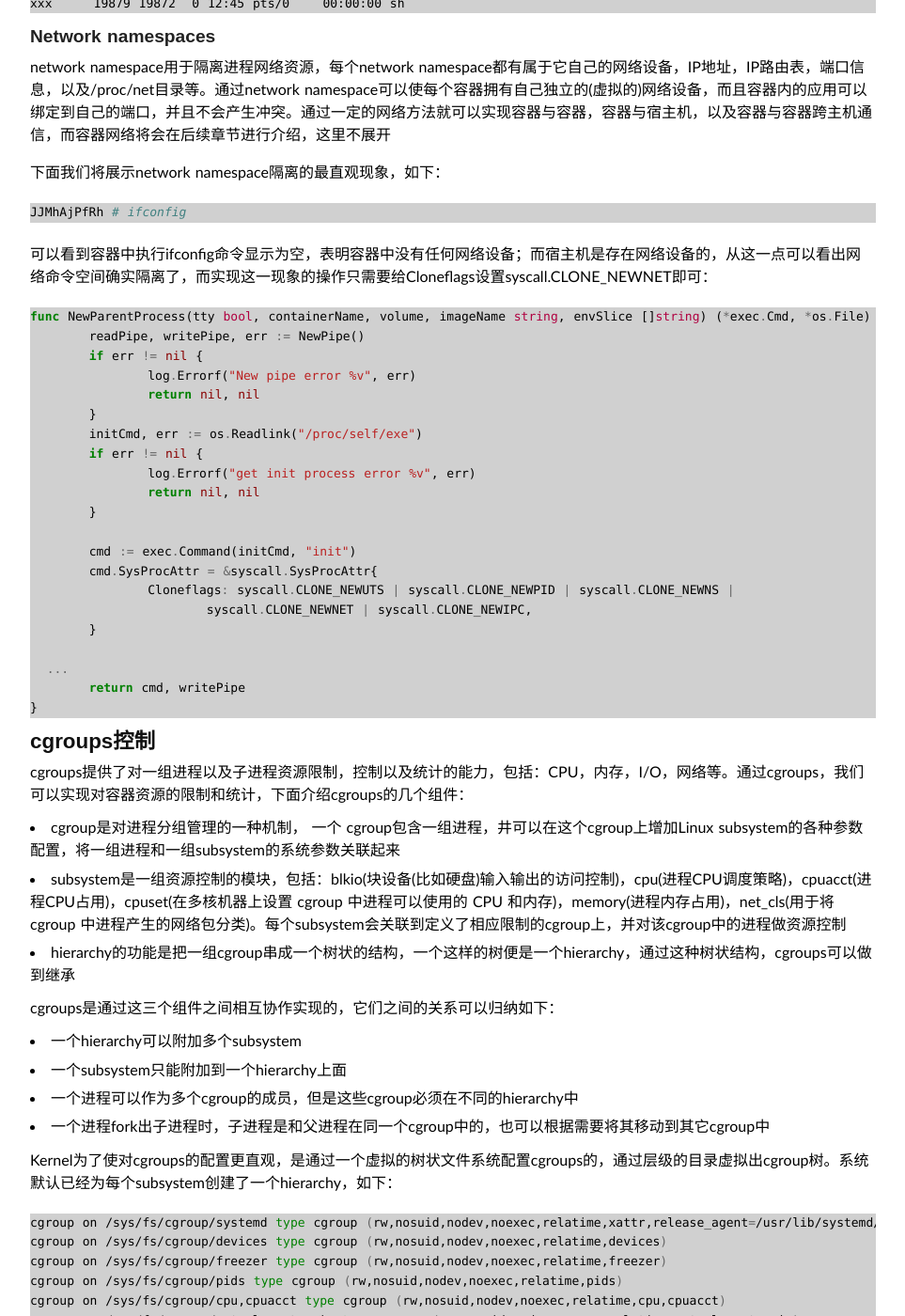
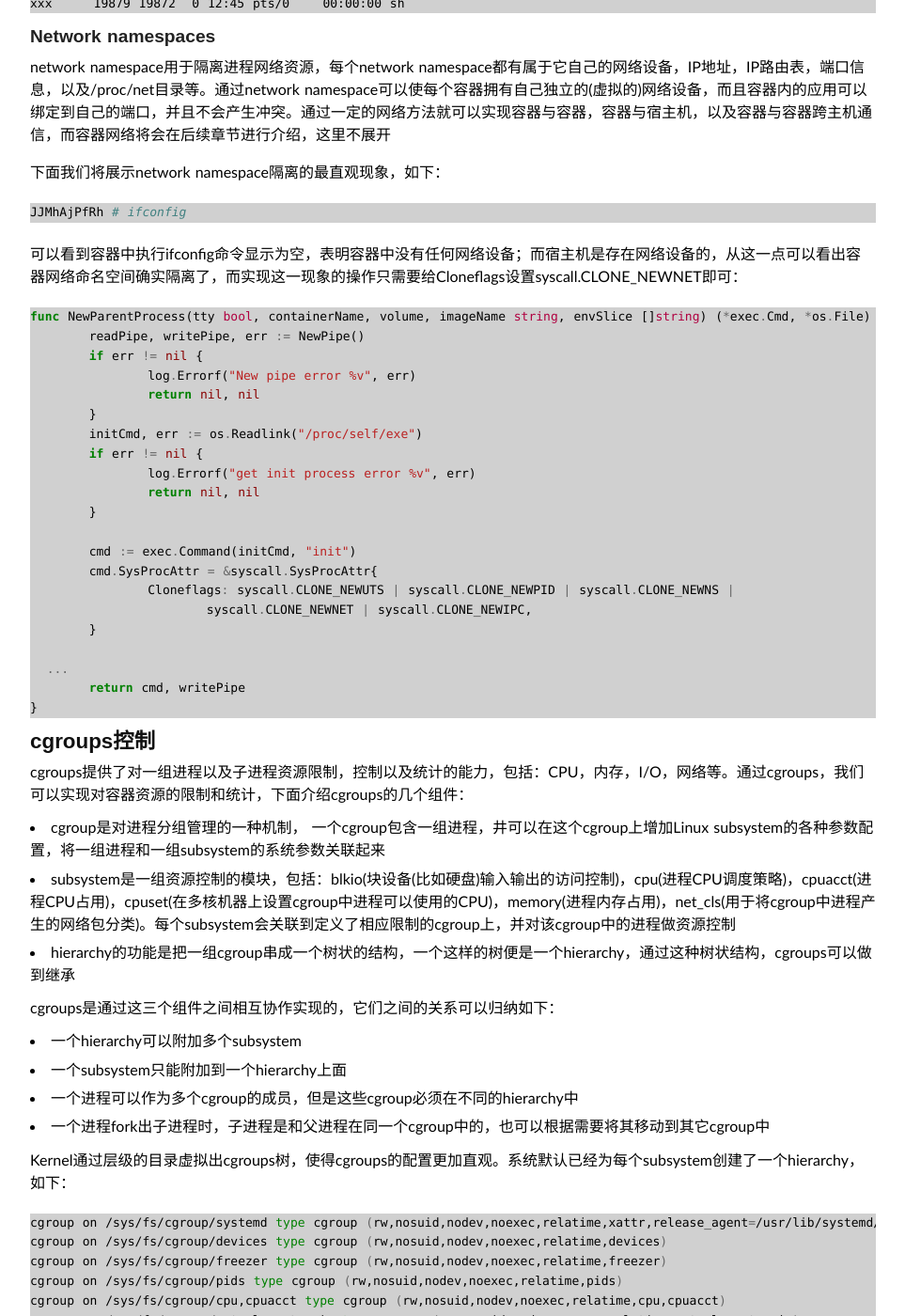
Before and after one commit to duyanghao/duyanghao.github.io, a Jekyll site: the page built from _posts/2020-11-2-sample-container-runtime.md, in a window 1280 px wide and 1400 px high, scrolled down 15750 px. Shown: the whole window at 94% size, without its empty margins (158-1121 px from the left). Built offline with Jekyll 4.4.1, drawn with Linux system fonts in a browser that asks for light colours; some web fonts are replaced; comment, search, counter and statistics services are not loaded.

Commit message:
update README.md
Signed-off-by: duyanghao <1294057873@qq.com>

````diff
--- a/_posts/2020-11-2-sample-container-runtime.md
+++ b/_posts/2020-11-2-sample-container-runtime.md
@@ -674,7 +674,7 @@ network namespace用于隔离进程网络资源，每个network namespace都有
 JJMhAjPfRh # ifconfig
 ```
 
-可以看到容器中执行ifconfig命令显示为空，表明容器中没有任何网络设备；而宿主机是存在网络设备的，从这一点可以看出网络命令空间确实隔离了，而实现这一现象的操作只需要给Cloneflags设置syscall.CLONE_NEWNET即可：
+可以看到容器中执行ifconfig命令显示为空，表明容器中没有任何网络设备；而宿主机是存在网络设备的，从这一点可以看出容器网络命名空间确实隔离了，而实现这一现象的操作只需要给Cloneflags设置syscall.CLONE_NEWNET即可：
 
 ```go
 func NewParentProcess(tty bool, containerName, volume, imageName string, envSlice []string) (*exec.Cmd, *os.File) {
@@ -704,8 +704,8 @@ func NewParentProcess(tty bool, containerName, volume, imageName string, envSlic
 
 cgroups提供了对一组进程以及子进程资源限制，控制以及统计的能力，包括：CPU，内存，I/O，网络等。通过cgroups，我们可以实现对容器资源的限制和统计，下面介绍cgroups的几个组件：
 
-* cgroup是对进程分组管理的一种机制， 一个 cgroup包含一组进程，井可以在这个cgroup上增加Linux subsystem的各种参数配置，将一组进程和一组subsystem的系统参数关联起来
-* subsystem是一组资源控制的模块，包括：blkio(块设备(比如硬盘)输入输出的访问控制)，cpu(进程CPU调度策略)，cpuacct(进程CPU占用)，cpuset(在多核机器上设置 cgroup 中进程可以使用的 CPU 和内存)，memory(进程内存占用)，net_cls(用于将 cgroup 中进程产生的网络包分类)。每个subsystem会关联到定义了相应限制的cgroup上，并对该cgroup中的进程做资源控制
+* cgroup是对进程分组管理的一种机制， 一个cgroup包含一组进程，井可以在这个cgroup上增加Linux subsystem的各种参数配置，将一组进程和一组subsystem的系统参数关联起来
+* subsystem是一组资源控制的模块，包括：blkio(块设备(比如硬盘)输入输出的访问控制)，cpu(进程CPU调度策略)，cpuacct(进程CPU占用)，cpuset(在多核机器上设置cgroup中进程可以使用的CPU)，memory(进程内存占用)，net_cls(用于将cgroup中进程产生的网络包分类)。每个subsystem会关联到定义了相应限制的cgroup上，并对该cgroup中的进程做资源控制
 * hierarchy的功能是把一组cgroup串成一个树状的结构，一个这样的树便是一个hierarchy，通过这种树状结构，cgroups可以做到继承
 
 cgroups是通过这三个组件之间相互协作实现的，它们之间的关系可以归纳如下：
@@ -715,7 +715,7 @@ cgroups是通过这三个组件之间相互协作实现的，它们之间的关
 * 一个进程可以作为多个cgroup的成员，但是这些cgroup必须在不同的hierarchy中
 * 一个进程fork出子进程时，子进程是和父进程在同一个cgroup中的，也可以根据需要将其移动到其它cgroup中
 
-Kernel为了使对cgroups的配置更直观，是通过一个虚拟的树状文件系统配置cgroups的，通过层级的目录虚拟出cgroup树。系统默认已经为每个subsystem创建了一个hierarchy，如下：
+Kernel通过层级的目录虚拟出cgroups树，使得cgroups的配置更加直观。系统默认已经为每个subsystem创建了一个hierarchy，如下：
 
 ```bash
 cgroup on /sys/fs/cgroup/systemd type cgroup (rw,nosuid,nodev,noexec,relatime,xattr,release_agent=/usr/lib/systemd/systemd-cgroups-agent,name=systemd)
````
